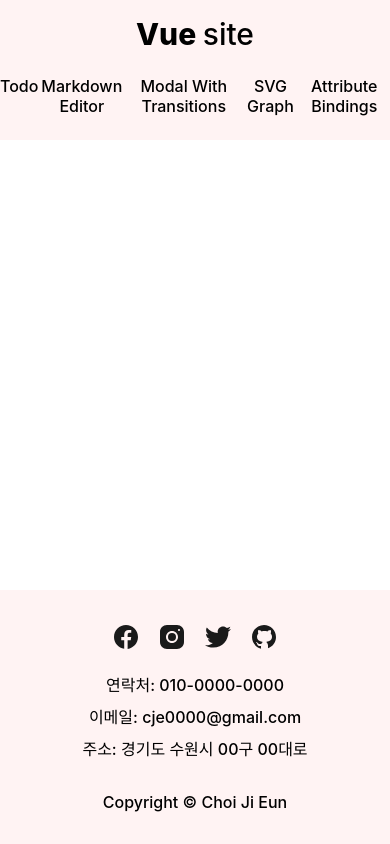
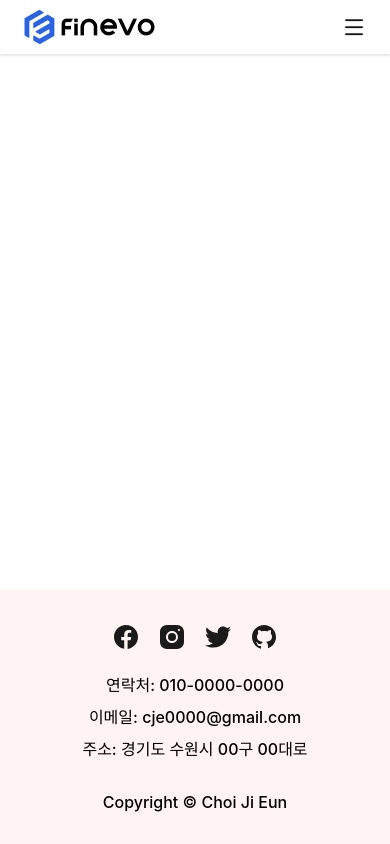
Before and after one commit to fnv-jihyeon/Dev_JIEUN, a Vue app: page / in a window 390 px wide. Built offline with nearby package versions, Linux system fonts and the light colour scheme.

Commit message:
Header Component

```diff
--- a/src/App.vue
+++ b/src/App.vue
@@ -17,7 +17,7 @@ import TheFooter from './components/TheFooter.vue';
 .app_container {
   display: flex;
   flex-direction: column;
-  min-height: 100vh;
+  height: 100vh;
 }
 
 .app_content {
--- a/src/assets/scss/setting/base.scss
+++ b/src/assets/scss/setting/base.scss
@@ -1,3 +1,7 @@
+* {
+  box-sizing: border-box;
+}
+
 body {
   font-size: 16px;
   font-family: -apple-system, BlinkMacSystemFont, 'Malgun Gothic', '맑은 고딕',
--- /dev/null
+++ b/src/assets/scss/setting/font.scss
@@ -0,0 +1,35 @@
+@font-face {
+  font-family: 'Pretendard';
+  font-style: normal;
+  src: url('https://cdn.jsdelivr.net/gh/orioncactus/pretendard@v1.3.9/dist/web/variable/pretendardvariable.min.css')
+      format('woff2'),
+    url('https://cdn.jsdelivr.net/gh/orioncactus/pretendard@v1.3.9/dist/web/variable/pretendardvariable.min.css')
+      format('woff'),
+    url('https://cdn.jsdelivr.net/gh/orioncactus/pretendard@v1.3.9/dist/web/variable/pretendardvariable.min.css')
+      format('truetype');
+  font-display: swap;
+}
+
+.body1 {
+  font-family: 'Pretendard';
+  font-weight: 700;
+  font-size: 20px;
+}
+
+.body2 {
+  font-family: 'Pretendard';
+  font-weight: 500;
+  font-size: 20px;
+}
+
+.body3 {
+  font-family: 'Pretendard';
+  font-weight: 700;
+  font-size: 18px;
+}
+
+.body4 {
+  font-family: 'Pretendard';
+  font-weight: 500;
+  font-size: 18px;
+}
--- a/src/components/TheHeader.vue
+++ b/src/components/TheHeader.vue
@@ -1,59 +1,64 @@
 <template>
   <header class="header_container">
-    <h1 class="header_title">
-      <router-link to="/"> Vue <span>site</span> </router-link>
-    </h1>
-    <nav class="header_nav">
-      <ul>
-        <li>
-          <router-link to="todo">Todo</router-link>
-        </li>
-        <li>
-          <router-link to="markdownEditor">Markdown Editor</router-link>
-        </li>
-        <li>
-          <router-link to="modal">Modal With Transitions</router-link>
-        </li>
-        <li>
-          <router-link to="graph">SVG Graph</router-link>
-        </li>
-        <li>
-          <router-link to="binding">Attribute Bindings</router-link>
-        </li>
-      </ul>
-    </nav>
+    <div class="header_layout">
+      <img src="@/assets/images/finevo_logo.png" />
+      <nav class="header_nav">
+        <span class="body4 header_nav_text">회사소개</span>
+        <span class="body4 header_nav_text">서비스</span>
+        <span class="body4 header_nav_text">서비스신청</span>
+        <span class="body4 header_nav_text">고객지원</span>
+        <span class="body4 header_nav_text">FINEVO IN</span>
+      </nav>
+      <img class="hamburger" src="@/assets/images/hamburger_icon.png" />
+    </div>
   </header>
 </template>
 
 <style lang="scss">
 .header_container {
   display: flex;
-  flex-direction: column;
-  text-align: center;
-  padding: 1rem 0 1.5rem;
-  gap: 1.5rem;
-  background: #ffececa2;
-}
+  align-items: center;
+  justify-content: center;
+  position: fixed;
+  width: 100%;
+  height: 72px;
+  background: rgba(255, 255, 255, 0.7);
+  box-shadow: 0px 2px 2px 0px rgba(0, 0, 0, 0.1);
+  padding: 30px 20px;
 
-.header_title {
-  font-size: 30px;
-  font-weight: 800;
+  div {
+    width: 100%;
+    display: flex;
+    justify-content: space-between;
+    align-items: center;
+  }
 
-  span {
-    font-weight: 500;
+  nav {
+    display: flex;
+    gap: 48px;
+    cursor: pointer;
+  }
+
+  .hamburger {
+    display: none;
   }
 }
 
-.header_nav ul {
-  display: flex;
-  justify-content: space-evenly;
+@media (min-width: 0px) and (max-width: 767px) {
+  .header_container {
+    height: 54.37px;
+    padding: 10px 24px;
 
-  li {
-    display: inline-block;
+    nav {
+      display: none;
+    }
 
-    &:hover {
+    .hamburger {
+      display: flex;
       cursor: pointer;
     }
   }
 }
 </style>
+
+<script setup></script>
--- a/src/style.scss
+++ b/src/style.scss
@@ -1,3 +1,4 @@
 @charset "UTF-8";
 
 @import 'assets/scss/setting/base.scss';
+@import 'assets/scss/setting/font.scss';
```
Also changed, not shown: src/assets/images/finevo_logo.png (added), src/assets/images/hamburger_icon.png (added).
